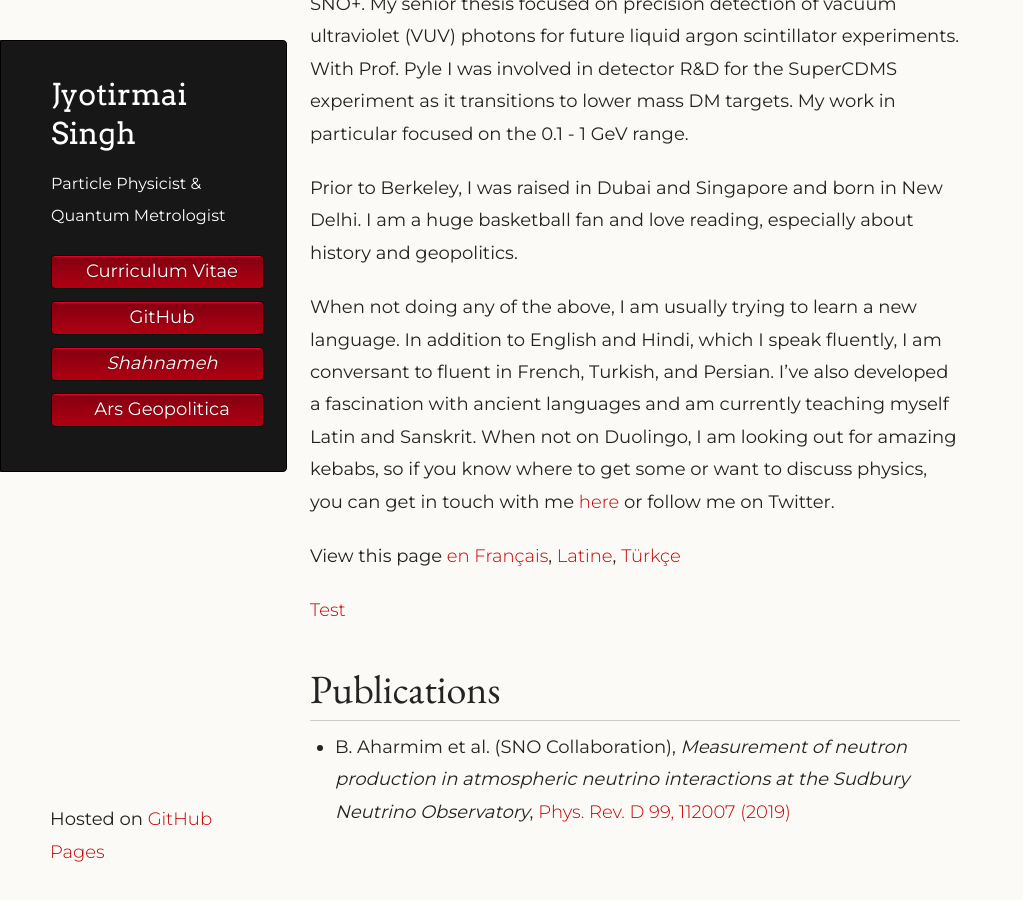
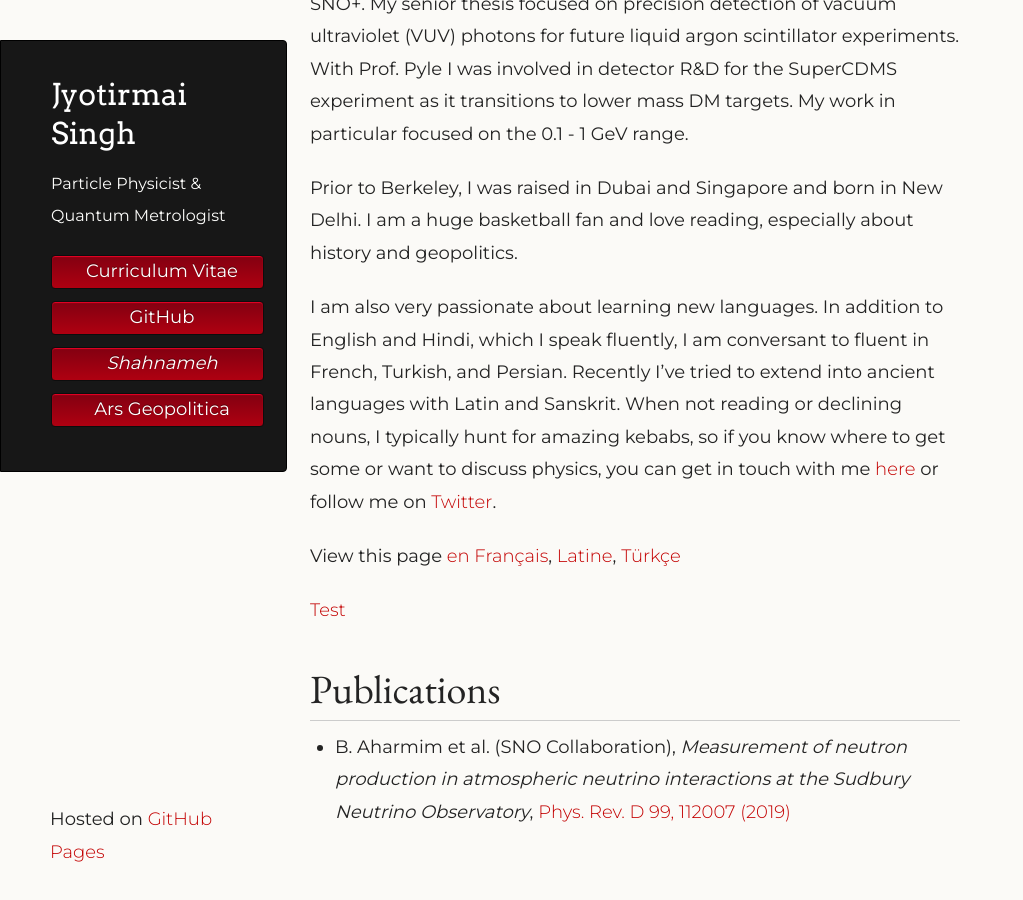
Before and after one commit to joe-singh/joe-singh.github.io, a Jekyll site: the page built from index.md, in a window 1280 px wide and 900 px high, scrolled down 537 px. Shown: the whole window, without its empty margins (0-1023 px from the left). Built offline with Jekyll 4.4.1, drawn with Linux system fonts in a browser that asks for light colours; some web fonts are replaced.

Commit message:
update text

```diff
--- a/index.md
+++ b/index.md
@@ -27,11 +27,11 @@ lower mass DM targets. My work in particular focused on the 0.1 - 1 GeV range.
 Prior to Berkeley, I was raised in Dubai and Singapore and born in New Delhi. I am a huge basketball fan and love reading, especially about history
 and geopolitics.
 
-When not doing any of the above, I am usually trying to learn a new language. In addition to English and Hindi, which I speak fluently, I
-am conversant to fluent in French, Turkish, and Persian. I've also developed a fascination with ancient languages and
-am currently teaching myself Latin and Sanskrit. When not on Duolingo, I am looking out for amazing
+I am also very passionate about learning new languages. In addition to English and Hindi, which I speak fluently, I
+am conversant to fluent in French, Turkish, and Persian. Recently I've tried to extend into ancient languages with
+Latin and Sanskrit. When not reading or declining nouns, I typically hunt for amazing
 kebabs, so if you know where to get some or want to discuss physics, you can get in touch with me [here](mailto:joesingh@stanford.edu)
-or follow me on Twitter.
+or follow me on [Twitter](https://twitter.com/SinghJyotirmai).
 
 View this page [en Français](./index-fr.md),  [Latine](./index-lt), [Türkçe](./index-tr.md)
 
```
